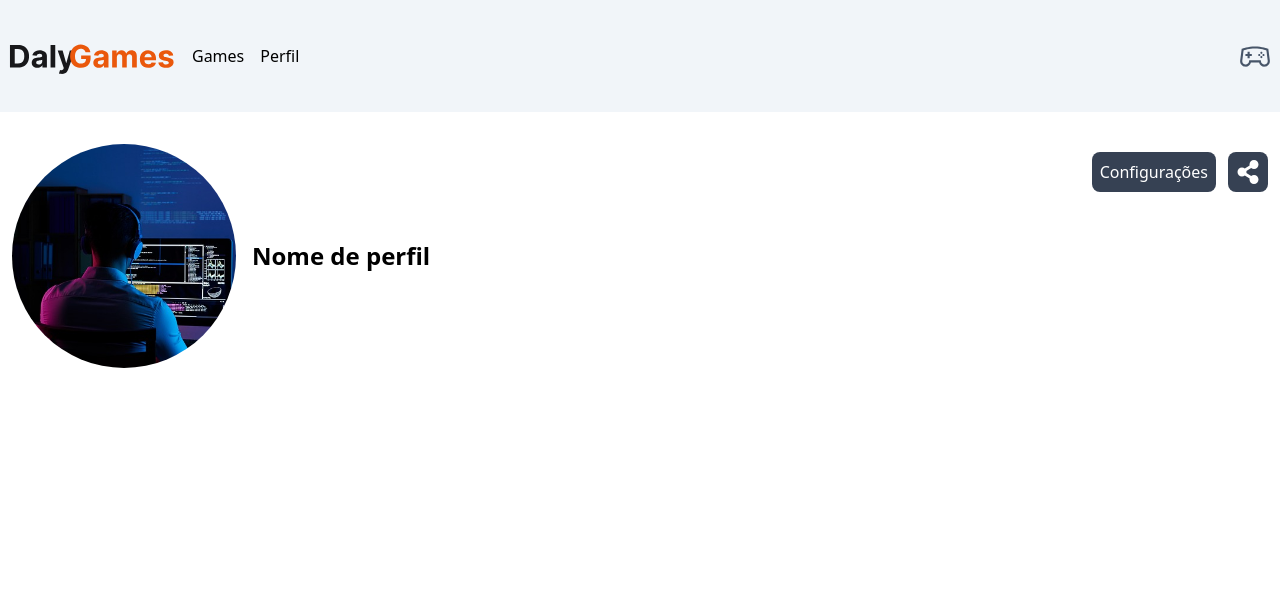
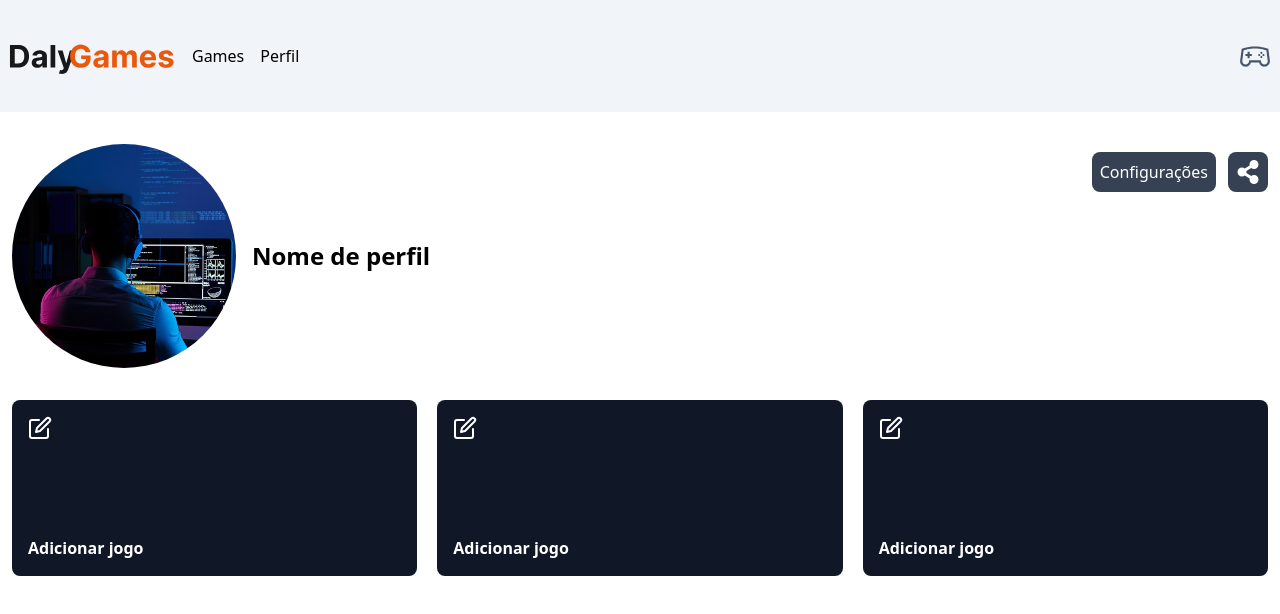
Before and after one commit to YanGraim/dalyGames, a Next.js app: page /profile in a window 1280 px wide. Shown: the top 614 px of the page. Built offline with nearby package versions, Linux system fonts and the light colour scheme.

Commit message:
cria component de card na page de perfil

```diff
--- /dev/null
+++ b/src/app/profile/components/index.tsx
@@ -0,0 +1,12 @@
+import { FiEdit } from "react-icons/fi";
+
+export function FavoriteCard() {
+  return (
+    <div className="w-full bg-gray-900 text-white p-4 h-44 rounded-lg flex flex-col justify-between">
+      <button className="self-start hover:scale-110 duration-200 transition-all cursor-pointer">
+        <FiEdit size={24} color="#fff" />
+      </button>
+      <p className="font-bold text-white">Adicionar jogo</p>
+    </div>
+  );
+}
--- a/src/app/profile/page.tsx
+++ b/src/app/profile/page.tsx
@@ -2,6 +2,7 @@ import { Container } from "@/components/container";
 import Image from "next/image";
 import user from "../../../public/user.png";
 import { FaShareAlt } from "react-icons/fa";
+import { FavoriteCard } from "./components";
 
 export default function Profile() {
   return (
@@ -25,6 +26,17 @@ export default function Profile() {
             </button>
           </div>
         </section>
+        <section className="flex flex-wrap flex-col gap-5 md:flex-row">
+          <div className="flex-grow flex-wrap ">
+            <FavoriteCard />
+          </div>
+          <div className="flex-grow flex-wrap ">
+            <FavoriteCard />
+          </div>
+          <div className="flex-grow flex-wrap ">
+            <FavoriteCard />
+          </div>
+        </section>
       </Container>
     </main>
   );
```
